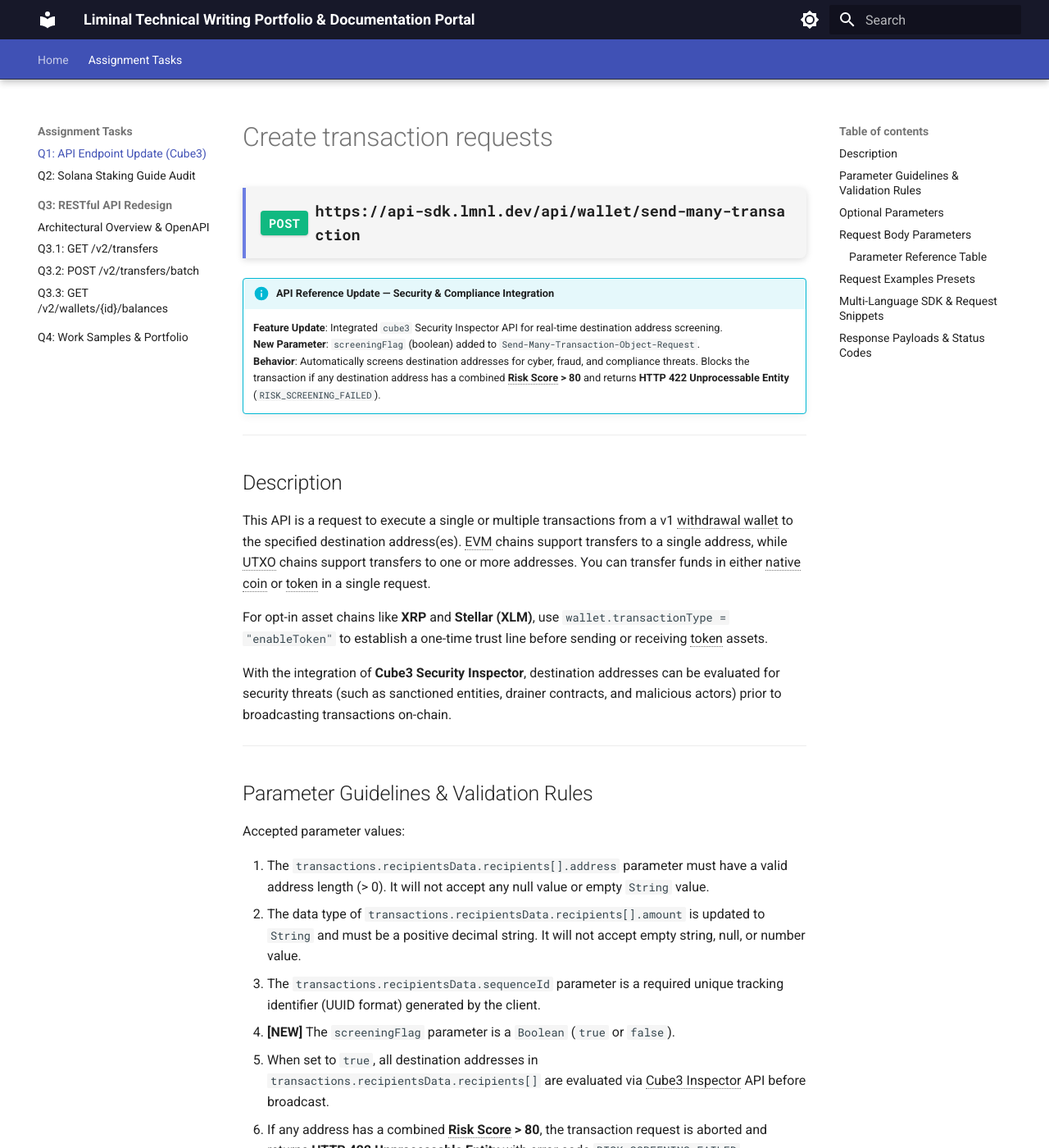
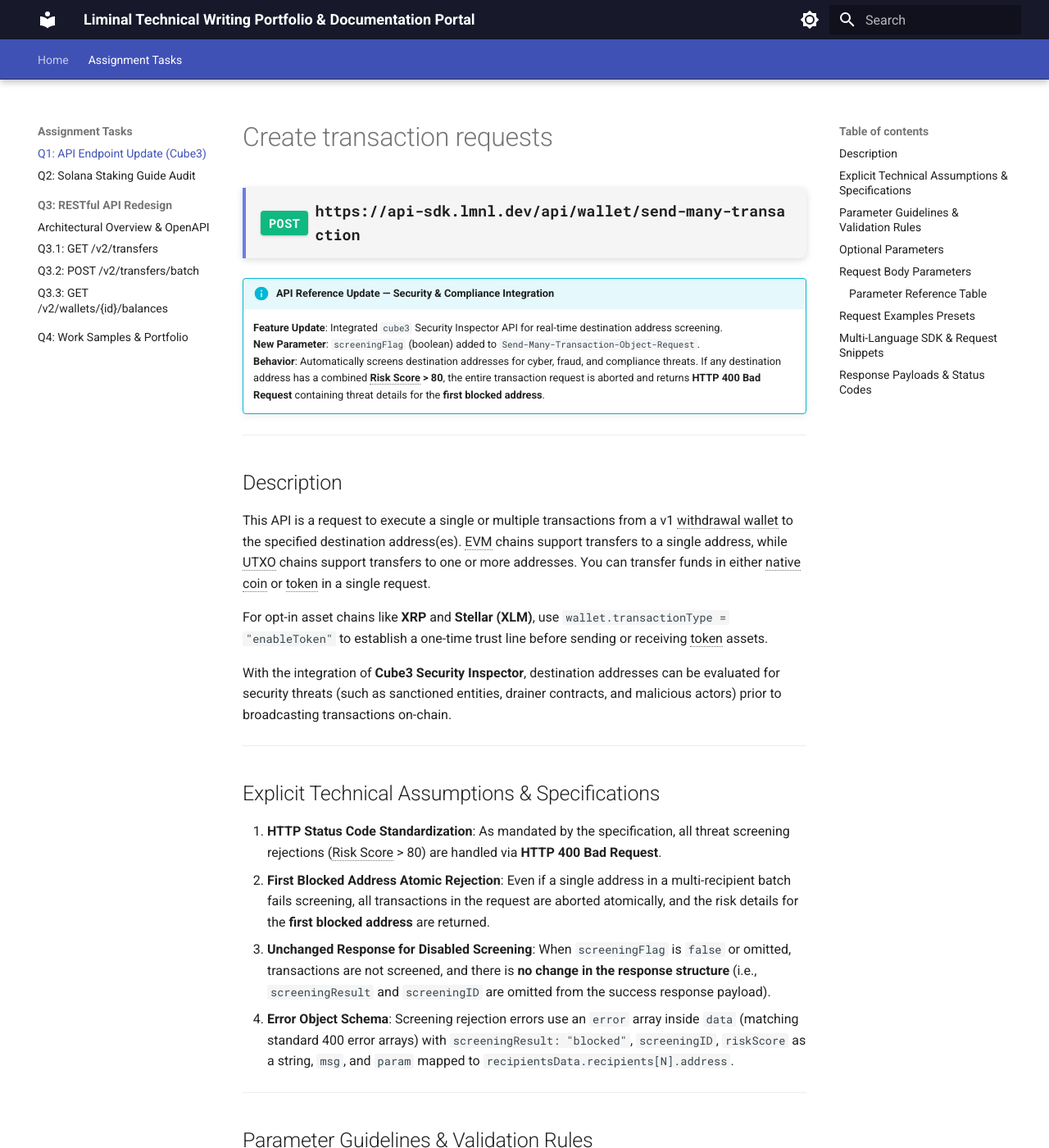
Before and after one commit to Rajwar88/Assign, an MkDocs documentation site: the page built from docs/q1-api-documentation.md, in a window 1280 px wide and 1400 px high. Shown: the whole window at 82% size. Built offline with MkDocs 1.6.1 and Material for MkDocs 9.7.7, drawn with Linux system fonts in a browser that asks for light colours; some of the changed text lies outside the part shown.

Commit message:
Apply critical corrections to Q1 API documentation (HTTP 400 error status, array schema, field names)

````diff
--- a/docs/q1-api-documentation.md
+++ b/docs/q1-api-documentation.md
@@ -8,7 +8,7 @@
 !!! info "API Reference Update — Security & Compliance Integration"
     **Feature Update**: Integrated `cube3` Security Inspector API for real-time destination address screening.
     **New Parameter**: `screeningFlag` (boolean) added to `Send-Many-Transaction-Object-Request`.
-    **Behavior**: Automatically screens destination addresses for cyber, fraud, and compliance threats. Blocks the transaction if any destination address has a combined **Risk Score > 80** and returns **HTTP 422 Unprocessable Entity** (`RISK_SCREENING_FAILED`).
+    **Behavior**: Automatically screens destination addresses for cyber, fraud, and compliance threats. If any destination address has a combined **Risk Score > 80**, the entire transaction request is aborted and returns **HTTP 400 Bad Request** containing threat details for the **first blocked address**.
 
 ---
 
@@ -22,6 +22,15 @@
 
 ---
 
+## Explicit Technical Assumptions & Specifications
+
+1. **HTTP Status Code Standardization**: As mandated by the specification, all threat screening rejections (Risk Score > 80) are handled via **HTTP 400 Bad Request**.
+2. **First Blocked Address Atomic Rejection**: Even if a single address in a multi-recipient batch fails screening, all transactions in the request are aborted atomically, and the risk details for the **first blocked address** are returned.
+3. **Unchanged Response for Disabled Screening**: When `screeningFlag` is `false` or omitted, transactions are not screened, and there is **no change in the response structure** (i.e., `screeningResult` and `screeningID` are omitted from the success response payload).
+4. **Error Object Schema**: Screening rejection errors use an `error` array inside `data` (matching standard 400 error arrays) with `screeningResult: "blocked"`, `screeningID`, `riskScore` as a string, `msg`, and `param` mapped to `recipientsData.recipients[N].address`.
+
+---
+
 ## Parameter Guidelines & Validation Rules
 
 Accepted parameter values:
@@ -31,8 +40,8 @@
 3. The `transactions.recipientsData.sequenceId` parameter is a required unique tracking identifier (UUID format) generated by the client.
 4. **[NEW]** The `screeningFlag` parameter is a `Boolean` (`true` or `false`).
    - When set to `true`, all destination addresses in `transactions.recipientsData.recipients[]` are evaluated via Cube3 Inspector API before broadcast.
-   - If any address has a combined **Risk Score > 80**, the transaction request is aborted and returns **HTTP 422 Unprocessable Entity** with error code `RISK_SCREENING_FAILED`.
-   - When set to `false` or omitted, no screening takes place and standard payout rules apply.
+   - If any address has a combined **Risk Score > 80**, the entire batch request is aborted and returns **HTTP 400 Bad Request** with risk details for the first blocked address.
+   - When set to `false` or omitted, no screening takes place, there is **no change in the response**, and standard payout rules apply.
 5. **Asset Enablement (`wallet.transactionType`)**:
    - Set to `"enableToken"` to create a trust line for non-native assets on XRP (`RLUSD`) or Stellar (`USDC`).
    - When `wallet.transactionType` is `"enableToken"`, `transactions.recipientsData.recipients` must be an empty array `[]`.
@@ -94,7 +103,7 @@
 | `transactions.recipientsData.recipients[].address` | `string` | <span class="param-required">Required</span> | Target destination wallet address. |
 | `transactions.recipientsData.recipients[].amount` | `string` | <span class="param-required">Required</span> | Positive decimal string representing transfer amount. |
 | `transactions.recipientsData.sequenceId` | `string` | <span class="param-required">Required</span> | Unique system sequence UUID generated by the client for tracking. |
-| **`screeningFlag`** | <span class="param-type">boolean</span> | <span class="param-optional">Optional</span> <br>*(Default: `false`)* | **[NEW]** Controls pre-transaction Cube3 risk screening. |
+| **`screeningFlag`** | <span class="param-type">boolean</span> | <span class="param-optional">Optional</span> <br>*(Default: `false`)* | **[NEW]** Controls pre-transaction Cube3 risk screening. Returns HTTP 400 if risk score > 80. |
 | `feeLevel` | `string` | <span class="param-optional">Optional</span> | Gas fee tier (`slow`, `market`, `aggressive`, `custom`). |
 | `evmCustomfee.maxPriorityFeePerGas` | `string` | <span class="param-optional">Optional</span> | Priority gas fee in Wei. |
 | `evmCustomfee.maxFeePerGas` | `string` | <span class="param-optional">Optional</span> | Maximum gas fee in Wei. |
@@ -409,24 +418,25 @@
     }
     ```
 
-=== "422 Unprocessable Entity — Threat Screening Blocked (RISK_SCREENING_FAILED)"
+=== "400 Bad Request — Threat Screening Blocked"
 
     ```json
     {
       "success": false,
       "data": {
-        "error": {
-          "destinationAddress": "0x35febC10112302e0d69F35F42cCe85816f8745CA",
-          "screeningResult": "block",
-          "screeningId": 1299,
-          "riskScore": 99,
-          "message": "",
-          "params": "recipientsData.recipients[0].address",
-          "location": "body"
-        }
-      },
-      "message": "This address is involved in activities that resemble malicious and fraudulent behaviour patterns.",
-      "code": "RISK_SCREENING_FAILED"
+        "error": [
+          {
+            "value": "",
+            "destinationAddress": "0xB9dF6D174d6f1f3A61484762E7131F46Ec85b0d1",
+            "screeningResult": "blocked",
+            "screeningID": 14825,
+            "riskScore": "89",
+            "msg": "This transaction has been blocked because the destination addresses in the set of addresses is tagged as a sanctioned address or has participated in malicious activities such as hacks and scams in the past",
+            "param": "recipientsData.recipients[2].address",
+            "location": "body"
+          }
+        ]
+      }
     }
     ```
 
@@ -465,7 +475,7 @@
 
 # OpenAPI Definition
 
-Below is the complete, updated OpenAPI 3.0.0 specification for `POST /api/wallet/send-many-transaction` incorporating the `screeningFlag` property, `wallet.transactionType` opt-in asset enablement, and threat block error schemas (`HTTP 422 RISK_SCREENING_FAILED`):
+Below is the complete, updated OpenAPI 3.0.0 specification for `POST /api/wallet/send-many-transaction` incorporating the `screeningFlag` property, `wallet.transactionType` opt-in asset enablement, and threat block error schemas (`HTTP 400 Bad Request`):
 
 ```json
 {
@@ -547,21 +557,18 @@
             }
           },
           "400": {
-            "description": "Bad Request / Field Validation Failure",
+            "description": "Bad Request / Field Validation or Threat Screening Block",
             "content": {
               "application/json; charset=utf-8": {
                 "schema": {
-                  "$ref": "#/components/schemas/Generate-Single-Address-Bad-Request-Response1"
-                }
-              }
-            }
-          },
-          "422": {
-            "description": "Unprocessable Entity / Threat Screen Blocked",
-            "content": {
-              "application/json": {
-                "schema": {
-                  "$ref": "#/components/schemas/Transactions-blocked-due-to-risk-screening"
+                  "oneOf": [
+                    {
+                      "$ref": "#/components/schemas/Generate-Single-Address-Bad-Request-Response1"
+                    },
+                    {
+                      "$ref": "#/components/schemas/Transactions-blocked-due-to-risk-screening"
+                    }
+                  ]
                 }
               }
             }
@@ -589,7 +596,7 @@
           "screeningFlag": {
             "type": "boolean",
             "default": false,
-            "description": "Indicates whether destination addresses in recipientsData must be screened via Cube3 Inspector API. If Risk Score > 80, transaction is blocked with HTTP 422 RISK_SCREENING_FAILED."
+            "description": "Indicates whether destination addresses in recipientsData must be screened via Cube3 Inspector API. If Risk Score > 80, transaction is blocked with HTTP 400 Bad Request."
           },
           "feeLevel": {
             "type": "string",
@@ -640,7 +647,8 @@
         "title": "Transactions-blocked-due-to-risk-screening",
         "type": "object",
         "required": [
-          "success"
+          "success",
+          "data"
         ],
         "properties": {
           "success": {
@@ -651,43 +659,46 @@
             "type": "object",
             "properties": {
               "error": {
-                "type": "object",
-                "properties": {
-                  "destinationAddress": {
-                    "type": "string",
-                    "example": "0x35febC10112302e0d69F35F42cCe85816f8745CA"
-                  },
-                  "screeningResult": {
-                    "type": "string",
-                    "example": "block"
-                  },
-                  "screeningId": {
-                    "type": "integer",
-                    "example": 1299
-                  },
-                  "riskScore": {
-                    "type": "integer",
-                    "example": 99
-                  },
-                  "params": {
-                    "type": "string",
-                    "example": "recipientsData.recipients[0].address"
-                  },
-                  "location": {
-                    "type": "string",
-                    "example": "body"
+                "type": "array",
+                "items": {
+                  "type": "object",
+                  "properties": {
+                    "value": {
+                      "type": "string",
+                      "example": ""
+                    },
+                    "destinationAddress": {
+                      "type": "string",
+                      "example": "0xB9dF6D174d6f1f3A61484762E7131F46Ec85b0d1"
+                    },
+                    "screeningResult": {
+                      "type": "string",
+                      "example": "blocked"
+                    },
+                    "screeningID": {
+                      "type": "integer",
+                      "example": 14825
+                    },
+                    "riskScore": {
+                      "type": "string",
+                      "example": "89"
+                    },
+                    "msg": {
+                      "type": "string",
+                      "example": "This transaction has been blocked because the destination addresses in the set of addresses is tagged as a sanctioned address or has participated in malicious activities such as hacks and scams in the past"
+                    },
+                    "param": {
+                      "type": "string",
+                      "example": "recipientsData.recipients[2].address"
+                    },
+                    "location": {
+                      "type": "string",
+                      "example": "body"
+                    }
                   }
                 }
               }
             }
-          },
-          "message": {
-            "type": "string",
-            "example": "This address is involved in activities that resemble malicious and fraudulent behaviour patterns."
-          },
-          "code": {
-            "type": "string",
-            "example": "RISK_SCREENING_FAILED"
           }
         }
       }
````
